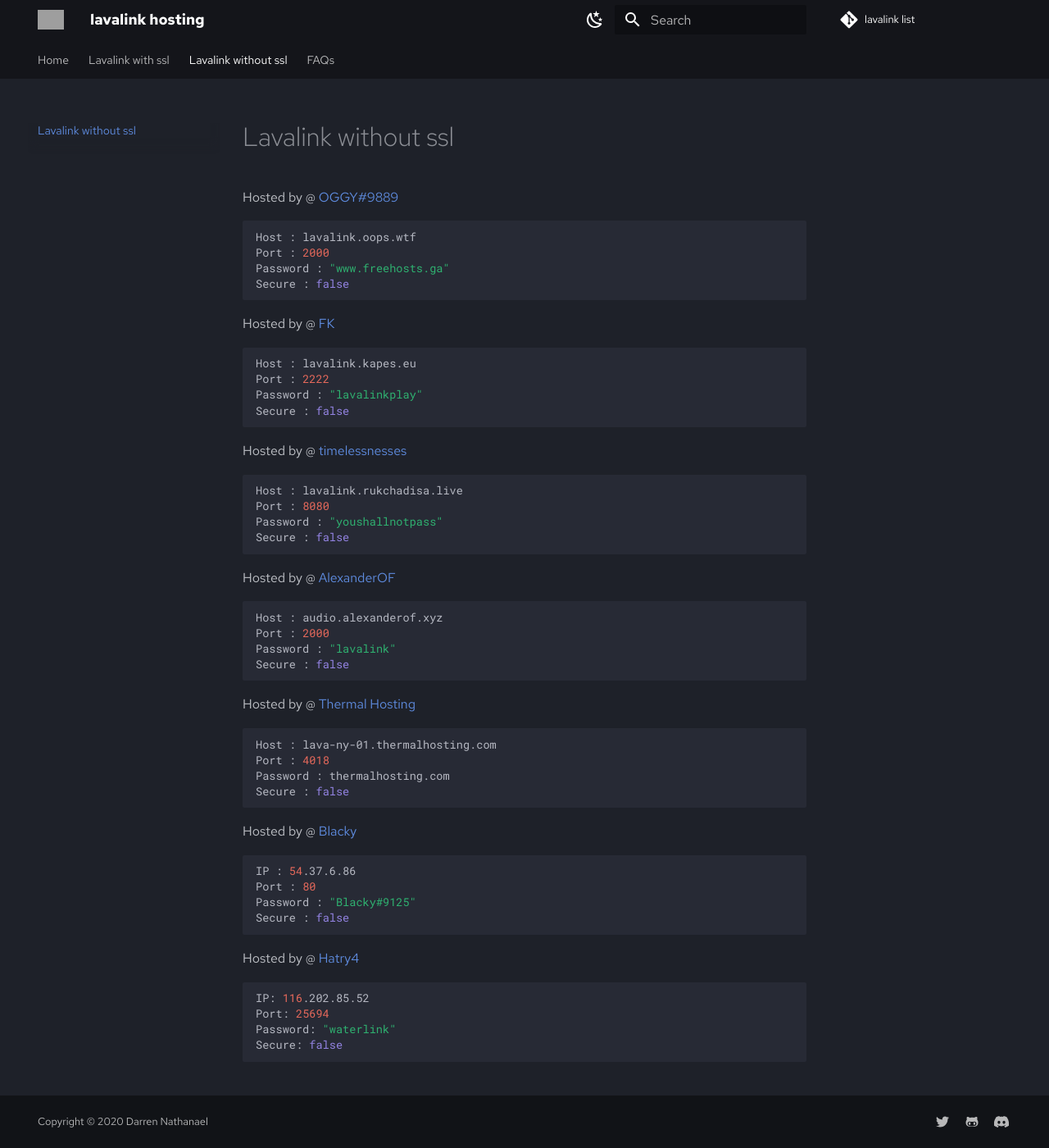
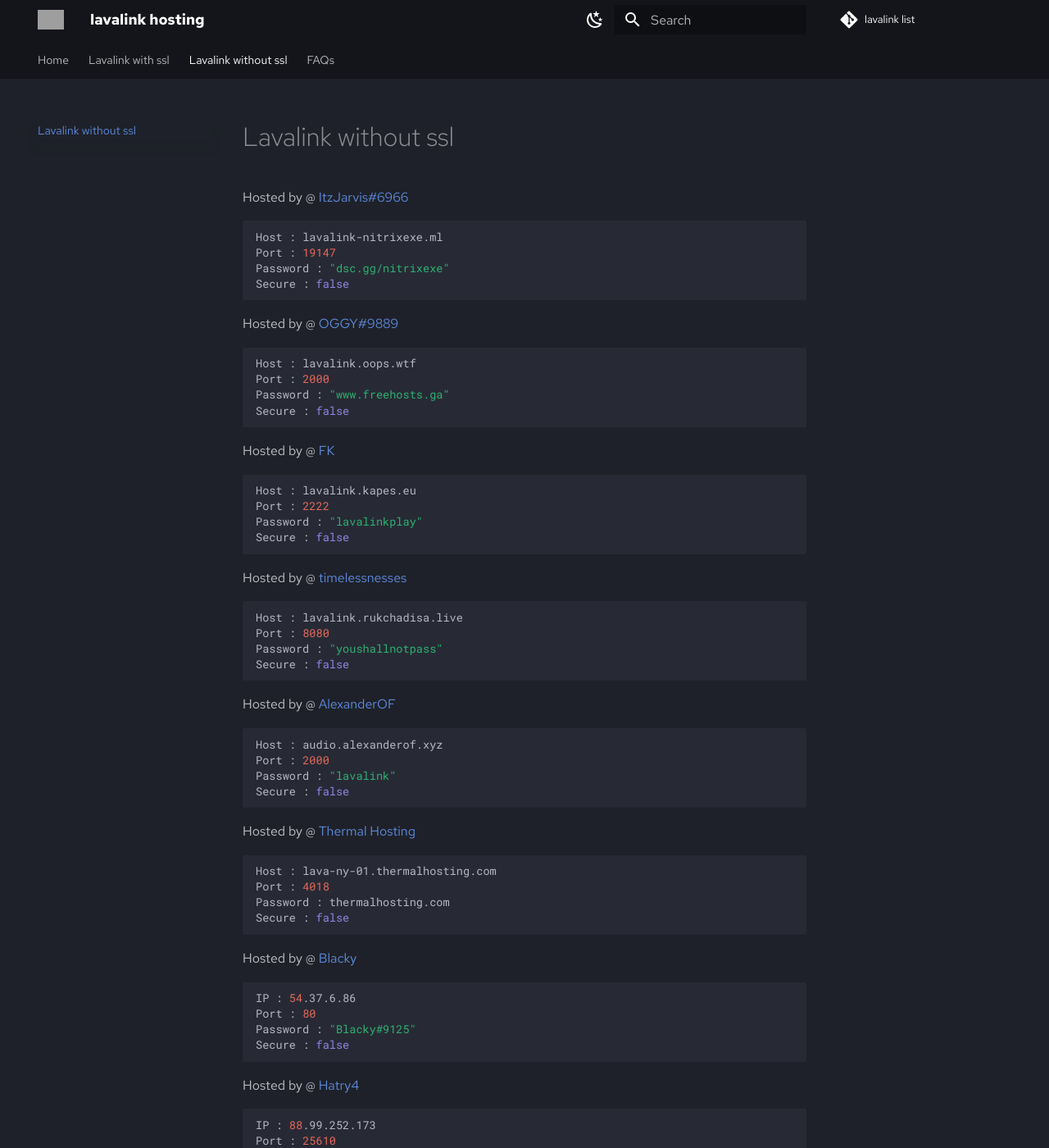
Before and after one commit to DarrenOfficial/lavalink-list, an MkDocs documentation site: the page built from docs/NoSSL/lavalink-without-ssl.md, in a window 1280 px wide and 1400 px high. Shown: the whole window at 82% size. Built offline with MkDocs 1.6.1 and Material for MkDocs 9.7.7, drawn with Linux system fonts in a browser that asks for light colours; comment, search, counter and statistics services are not loaded; some of the changed text lies outside the part shown; grey boxes are pictures that could not be loaded.

Commit message:
Update docs/NoSSL/lavalink-without-ssl.md

````diff
--- a/docs/NoSSL/lavalink-without-ssl.md
+++ b/docs/NoSSL/lavalink-without-ssl.md
@@ -4,6 +4,14 @@ description: Without SSL should work out of the box!
 ---
 
 ---
+Hosted by @ [ItzJarvis#6966](https://discord.gg/Q75jZjk9X2)
+```bash
+Host : lavalink-nitrixexe.ml
+Port : 19147
+Password : "dsc.gg/nitrixexe"
+Secure : false
+```
+
 Hosted by @ [OGGY#9889](https://www.freelavalink.ga)
 ```bash
 Host : lavalink.oops.wtf
@@ -54,8 +62,8 @@ Secure : false
 
 Hosted by @ [Hatry4](https://www.hatry4.xyz)
 ```bash
-IP: 116.202.85.52
-Port: 25694
-Password: "waterlink"
-Secure: false
+IP : 88.99.252.173
+Port : 25610
+Password : "@hatry4qt"
+Secure : false
 ```
````
